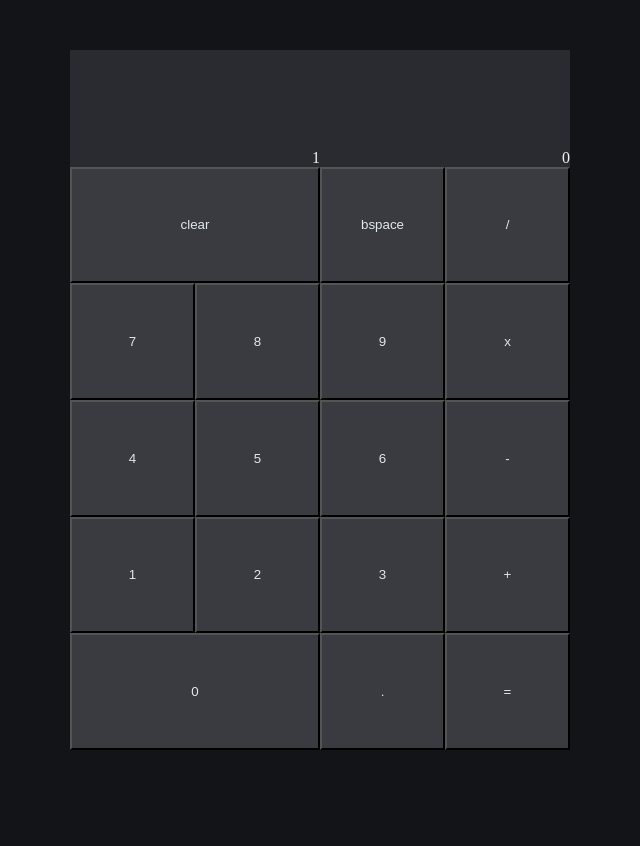
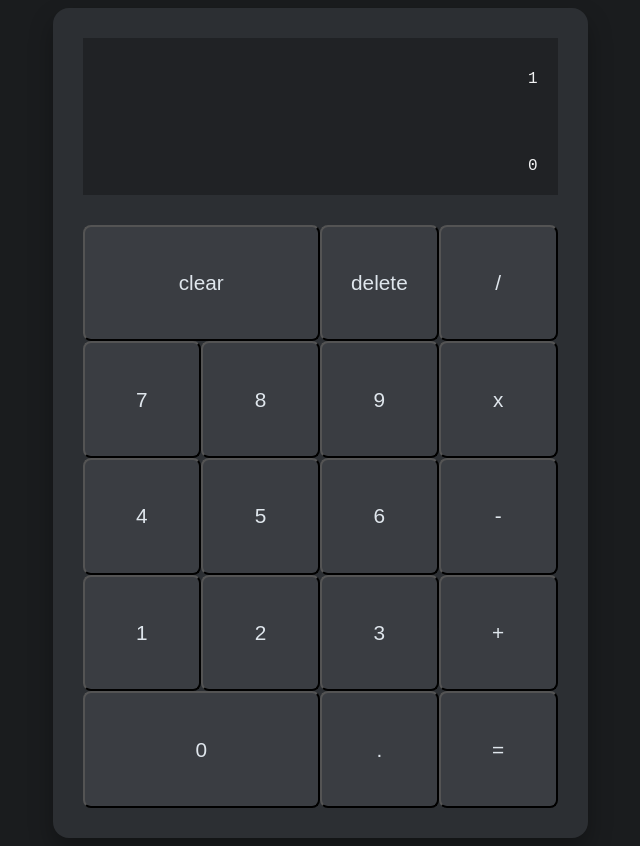
Before and after one commit to BridgeRohan/calc, a plain HTML site: page index.html in a window 1280 px wide. Shown: the whole page, without its empty margins (320-960 px from the left). Before the commit the page ends 800 px from the top, so only its background shows below. Drawn offline with Linux system fonts and the light colour scheme.

Commit message:
update 2

```diff
--- a/index.html
+++ b/index.html
@@ -13,7 +13,7 @@
             <div id="prim">0</div>
         </div>
         <button class="press twice" >clear</button>
-        <button class="press">bspace</button>
+        <button class="press">delete</button>
         <button class="press">/</button>
         <button class="press">7</button>
         <button class="press">8</button>
--- a/styles.css
+++ b/styles.css
@@ -2,38 +2,49 @@ body{
     display: flex;
     justify-content: center;
     align-items: center;
-    background-color: #121417;
+    background-color: #1a1c1e;
+    font-family: 'Roboto Mono', monospace;
 }
 .container{
     display: flex;
-    background-color: #1e1f23;
     height: 700px;
-    width: 500px;
+    width: 475px;
     flex-wrap: wrap;
     flex-grow: 0;
     flex-shrink: 0;
+    padding-left: 30px;
+    padding-right: 30px;
+    padding-top: 30px;
+    padding-bottom: 100px;
+    background-color: #2c2f33;
+    border-radius: 16px;
+    box-shadow: 0 12px 24px rgba(0, 0, 0, 0.3);
 }
 .press{
     display: flex;
     height:16.667%;
     width:25%;
-    background-color: #3a3b40;
+    background-color: #3a3d42;
     color: #dfe6ec;
+    font-size: 1.3rem;
+    border-radius: 8px;
     justify-content: center;
     align-items: center;
 }
 .press:hover {
-  background-color: #4b4c52;
+  background-color: #4d5157;
 }
 .display{
     display: flex;
-    align-items: flex-end;
-    justify-content: flex-end;
-
+    align-items: center;
+    justify-content: center;
+    flex-direction: column;
     width: 100%;
     height: 16.667%;
-    background-color: #2a2b30;
-    color: #f1f2f4;
+    background-color: #202225;
+    color: #f1f2f3;
+    margin-bottom: 30px;
+    padding: 20px;
 }
 .twice{
     display: flex;
@@ -46,9 +57,11 @@ body{
     justify-content: flex-end;
 
     width: 100%;
-    height: 25%;
-    background-color: #2a2b30;
-    color: #f1f2f4;
+    height: 35%;
+    background-color: #202225;
+    color: #f1f2f3;
+    font-family: 'Share Tech Mono', monospace;
+    margin-bottom: 30px;
 }
 #prim{
      display: flex;
@@ -56,7 +69,8 @@ body{
     justify-content: flex-end;
 
     width: 100%;
-    height: 75%;
-    background-color: #2a2b30;
-    color: #f1f2f4;
+    height: 65%;
+    background-color: #202225;
+    color: #f1f2f3;
+    font-family: 'Share Tech Mono', monospace;
 }
```
